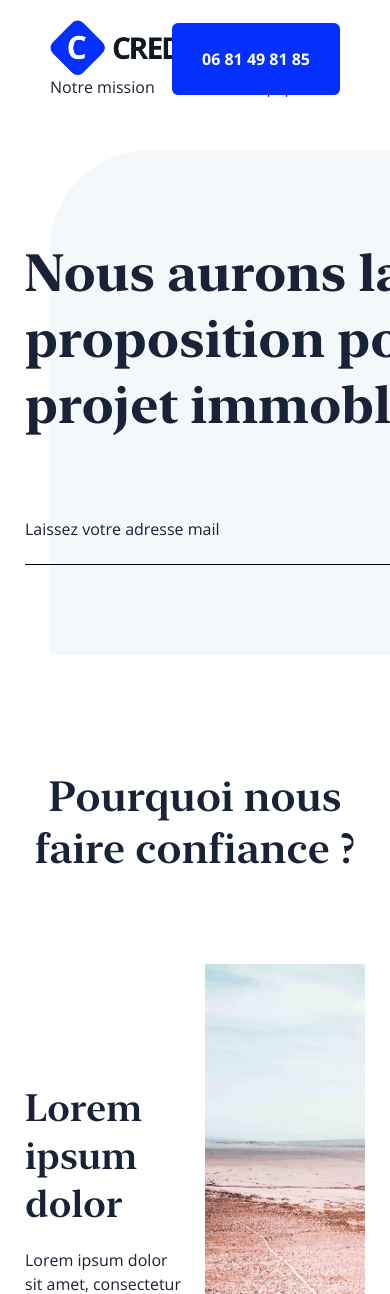
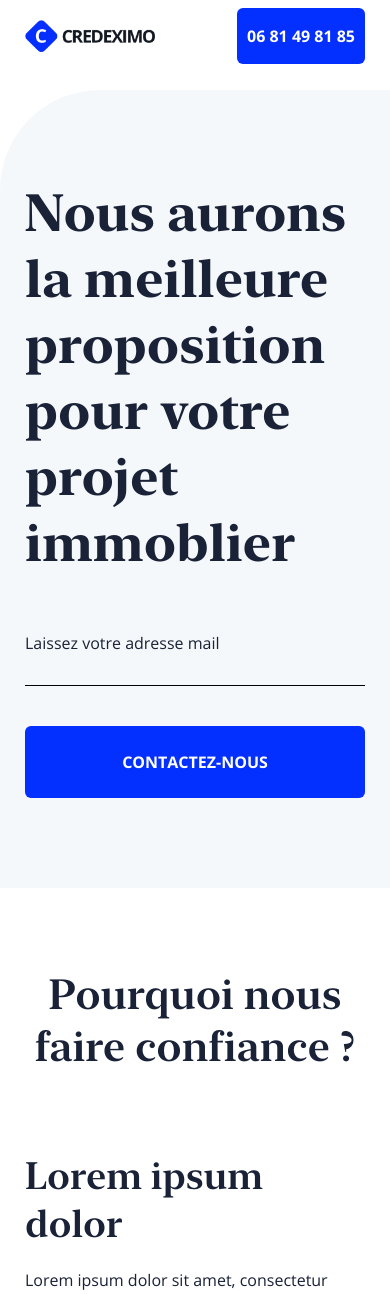
Before and after one commit to leonardchalvet/Credeximo, a PHP site: page /Front/index.php in a window 390 px wide. Shown: the top 1294 px of the page. Run offline with PHP 8.4, Linux system fonts and the light colour scheme.

Commit message:
Add - Front - Home page - Responsive mobile

```diff
--- a/Front/style/scss/common.scss
+++ b/Front/style/scss/common.scss
@@ -198,6 +198,7 @@ main
 
 		/*----------  BUTTON  ----------*/
 		@mixin styleButton_common{
+			display: inline-flex;
 			text-decoration: none;
 			cursor: pointer;
 			border: none;
@@ -205,7 +206,9 @@ main
 		  	border-radius: 6px;
 		  	background-color: $colorMain_2;
 		  	transition: all 0.25s ease;
+		  	text-align: center;
 			.btn-text{
+				width: 100%;
 				font-family: $font_2_bold;
 				font-size: $button_textsize_desktop;
 				line-height: $button_lineheight_desktop;
--- a/Front/style/scss/home.scss
+++ b/Front/style/scss/home.scss
@@ -6,7 +6,8 @@
 ================================*/
 
 header{
-	background-color: #FFF;
+	background-color: rgba(255, 255, 255, 0.8);
+	backdrop-filter: blur(16px);
 	position: fixed;
 	z-index: 20;
 	width: 100%;
@@ -272,6 +273,138 @@ footer{
 	}
 }
 
+
+@media screen and (min-width: $breakPoint_mobile) and (max-width: $breakPoint_tablet){
+}
+@media screen and (max-width: $breakPoint_mobile){
+	header{
+		padding: 20px 25px 20px 25px;
+		.logo{
+			width: 130px;
+			margin-right: 0px;
+		}
+		.container-link{
+			display: none;
+		}
+		.btn{
+			padding: 15px 10px 15px 10px;
+			right: 25px;
+		}
+	}
+	main{
+		padding-top: 90px;
+	}
+	.section-cover{
+		.background{
+			width: 100%;
+		}
+		h1{
+			width: 100%;
+		}
+		.container-mail{
+			width: 100%;
+			form{
+				input{
+					flex: initial;
+					margin-right: 0px;
+					width: 100%;
+					padding-bottom: 30px;
+				}
+				button{
+					width: 100%;
+					margin-top: 40px;
+				}
+			}
+		}
+	}
+	.section-features{
+		padding-top: 80px;
+		.container-el{
+			margin-top: 80px;
+			.el{
+				width: 100%;
+				display: flex;
+				flex-flow: row wrap;
+				&:nth-child(1){
+					padding-top: 0px;
+					.text{
+						width: 100%;
+						order: 1;
+						margin-bottom: 40px;
+					}
+					.img{
+						order: 2;
+						width: 100%;
+						height: 200px;
+					}
+				}
+				&:nth-child(2){
+					margin-top: 80px;
+					.text{
+						margin-top: 0px;
+						width: 100%;
+						order: 1;
+						margin-bottom: 40px;
+					}
+					.img{
+						order: 2;
+						width: 100%;
+						height: 200px;
+					}
+				}
+			}
+		}
+	}
+	.section-team{
+		margin-top: 90px;
+		padding-top: 80px;
+		.background{
+			width: 100%;
+		}
+		.container-title{
+			.desc{
+				margin-top: 30px;
+				width: 100%;
+				p{
+					margin-bottom: 30px;
+				}
+			}
+		}
+		.container-team{
+			width: calc(100% + 50px);
+			margin-left: -25px;
+			padding: 0px 25px 0px 25px;
+			flex-wrap: nowrap;
+			-webkit-overflow-scrolling: touch;
+			overflow: auto;
+			.team{
+				flex: 0 0 auto;
+				width: 200px;
+				&:not(:last-child){
+					margin-right: 25px;
+				}
+				img{
+					height: 250px;
+				}
+			}
+		}
+	}
+	.section-place{
+		.container-title{
+			width: 100%;
+		}
+		.container-places{
+			margin-top: 50px;
+			.place{
+				width: 100%;
+				&:not(:last-child){
+					margin-bottom: 50px;
+				}
+			}
+		}
+	}
+}
+
 /*====================================
 =            END PAGE HOME           =
 ====================================*/
```
Also changed, not shown: Front/style/css/home.css, 1 other file.
